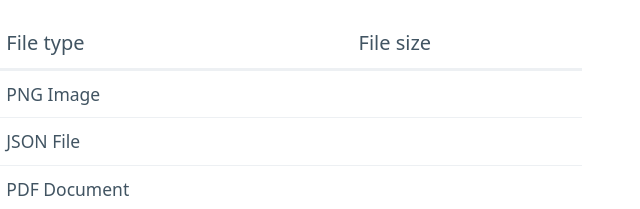
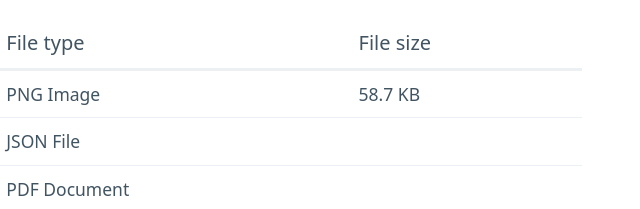
Before and after one commit to aryb4/file-browser, a plain HTML site: page index.html in a window 1280 px wide. Shown: the part 182-391 px from the top of the page, 623-1263 px from the left. Drawn offline with nearby package versions, Linux system fonts and the light colour scheme.

Commit message:
file size

```diff
--- a/index.html
+++ b/index.html
@@ -26,7 +26,7 @@
                     <td><i class="fa-regular fa-image"></i></td>
                     <td><a href="index.png">index.png</a></td>
                     <td>PNG Image</td>
-                    <td><!-- Size will go here --></td>
+                    <td>58.7 KB</td>
                 </tr>
                 <tr>
                     <td><i class="fa-regular fa-file-lines"></i></td>
```
